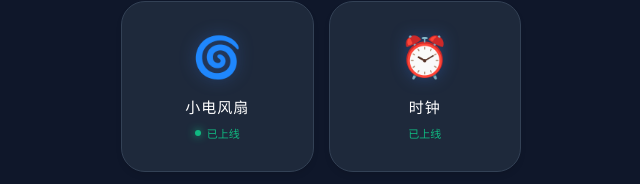
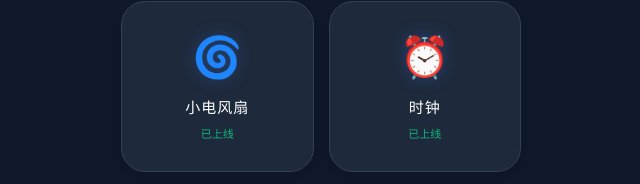
Before and after one commit to b17639757398-byh/-, a plain HTML site: page index.html in a window 1280 px wide. Shown: the part 144-328 px from the top of the page, 319-959 px from the left. Drawn offline with Linux system fonts and the light colour scheme.

Commit message:
Update index.html

```diff
--- a/index.html
+++ b/index.html
@@ -124,7 +124,7 @@
         <a href="fan.html" class="card">
             <div class="icon">🌀</div>
             <div class="name">小电风扇</div>
-            <div class="status"><span class="status-dot"></span>已上线</div>
+            <div class="status">已上线</div>
         </a>
 
         <!-- 第2页：时钟 -->
```
